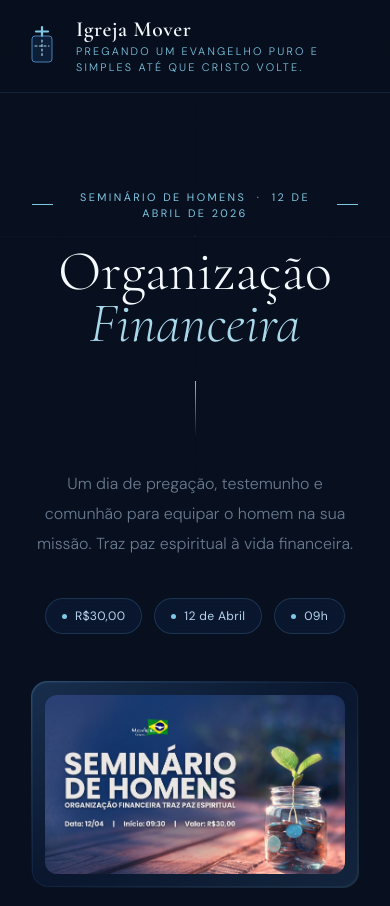
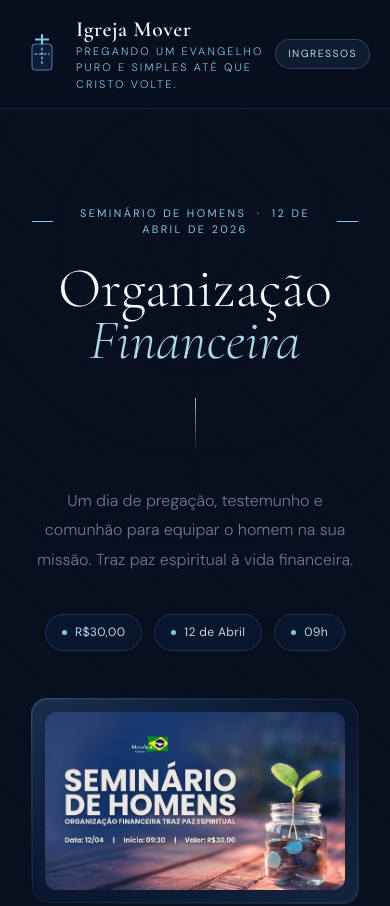
Before and after one commit to coder-muller/projeto-igreja, a React (Vite) app: page / in a window 390 px wide. Shown: the top 906 px of the page. Built offline with nearby package versions, Linux system fonts and the light colour scheme.

Commit message:
Adição do pagamento pix funcionando no celular

```diff
--- a/src/components/Header.tsx
+++ b/src/components/Header.tsx
@@ -70,6 +70,9 @@ export function Header({ isTicketsPage = false }: HeaderProps) {
   const navLinks = isTicketsPage
     ? [{ href: "/", label: "Voltar ao Início" }]
     : homeNavLinks;
+  const mobileCta = isTicketsPage
+    ? { href: "/", label: "Inicio" }
+    : { href: "/ingressos", label: "Ingressos" };
 
   const brandHref = isTicketsPage ? "/" : "#inicio";
 
@@ -118,6 +121,13 @@ export function Header({ isTicketsPage = false }: HeaderProps) {
           </a>
         ))}
       </nav>
+
+      <a
+        href={mobileCta.href}
+        className="sm:hidden inline-flex items-center justify-center rounded-full border border-celeste/30 bg-celeste/10 px-3 py-1.5 text-[0.65rem] uppercase tracking-[0.14em] text-gelo no-underline transition-colors duration-300 hover:bg-celeste/20 hover:text-branco"
+      >
+        {mobileCta.label}
+      </a>
     </motion.header>
   );
 }
```
